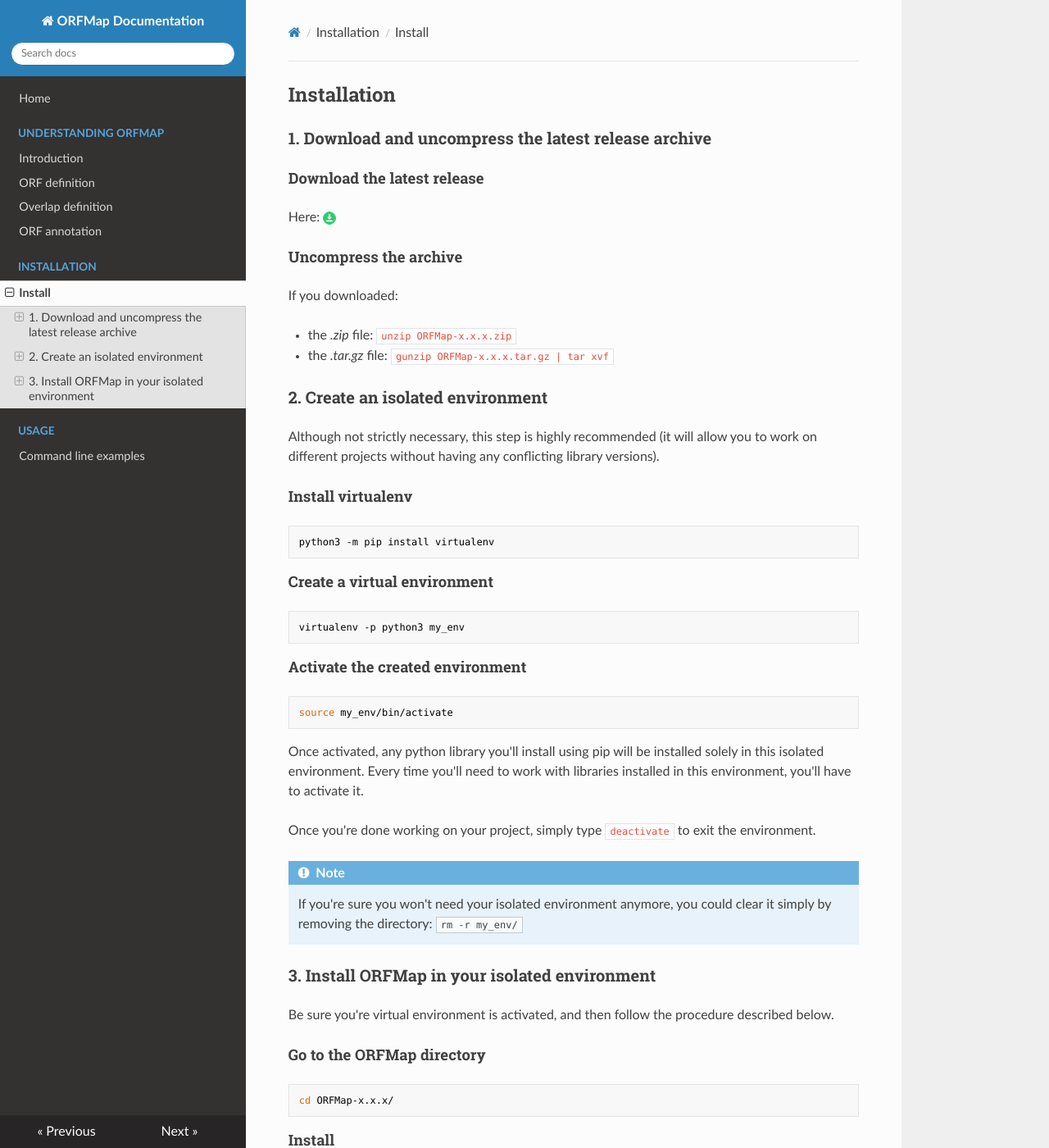
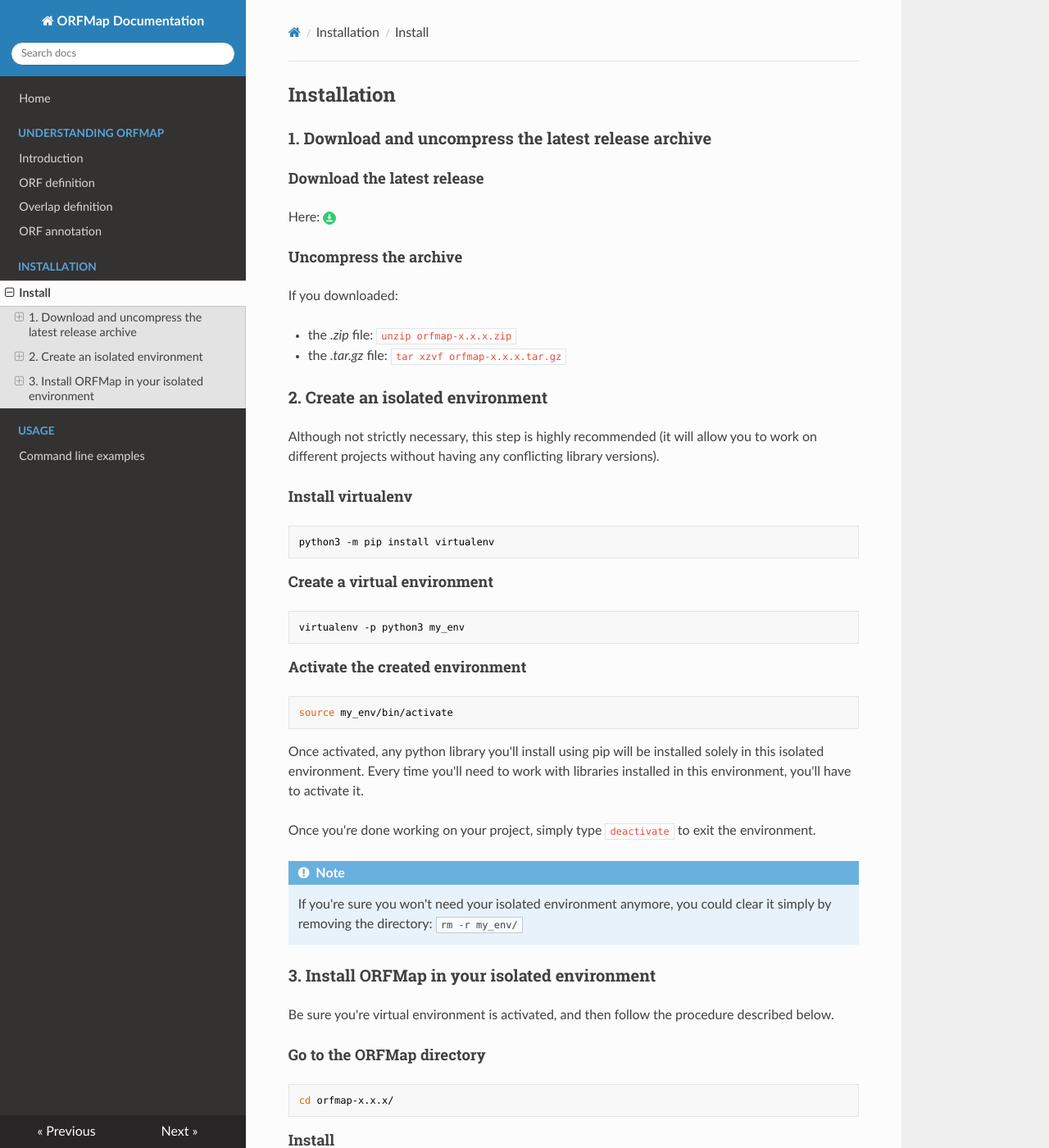
Before and after one commit to nchenche/orfmap, an MkDocs documentation site: the page built from documentation/docs/installation.md, in a window 1280 px wide and 1400 px high. Shown: the whole window at 82% size. Built offline with MkDocs 1.6.1, drawn with Linux system fonts in a browser that asks for light colours; nearby versions of some CDN libraries.

````diff
--- a/documentation/docs/installation.md
+++ b/documentation/docs/installation.md
@@ -10,8 +10,8 @@
 #### Uncompress the archive
 If you downloaded:
 
-* the *.zip* file: ```unzip ORFMap-x.x.x.zip```
-* the *.tar.gz* file: ```gunzip ORFMap-x.x.x.tar.gz | tar xvf```
+* the *.zip* file: ```unzip orfmap-x.x.x.zip```
+* the *.tar.gz* file: ```tar xzvf orfmap-x.x.x.tar.gz```
 
 
 ### 2. Create an isolated environment
@@ -60,7 +60,7 @@
 #### Go to the ORFMap directory
 
 ```bash
-cd ORFMap-x.x.x/
+cd orfmap-x.x.x/
 ```
 
 #### Install
````
Also changed, not shown: documentation/docs/annotation.md (+4 -3 lines), 4 other files.
